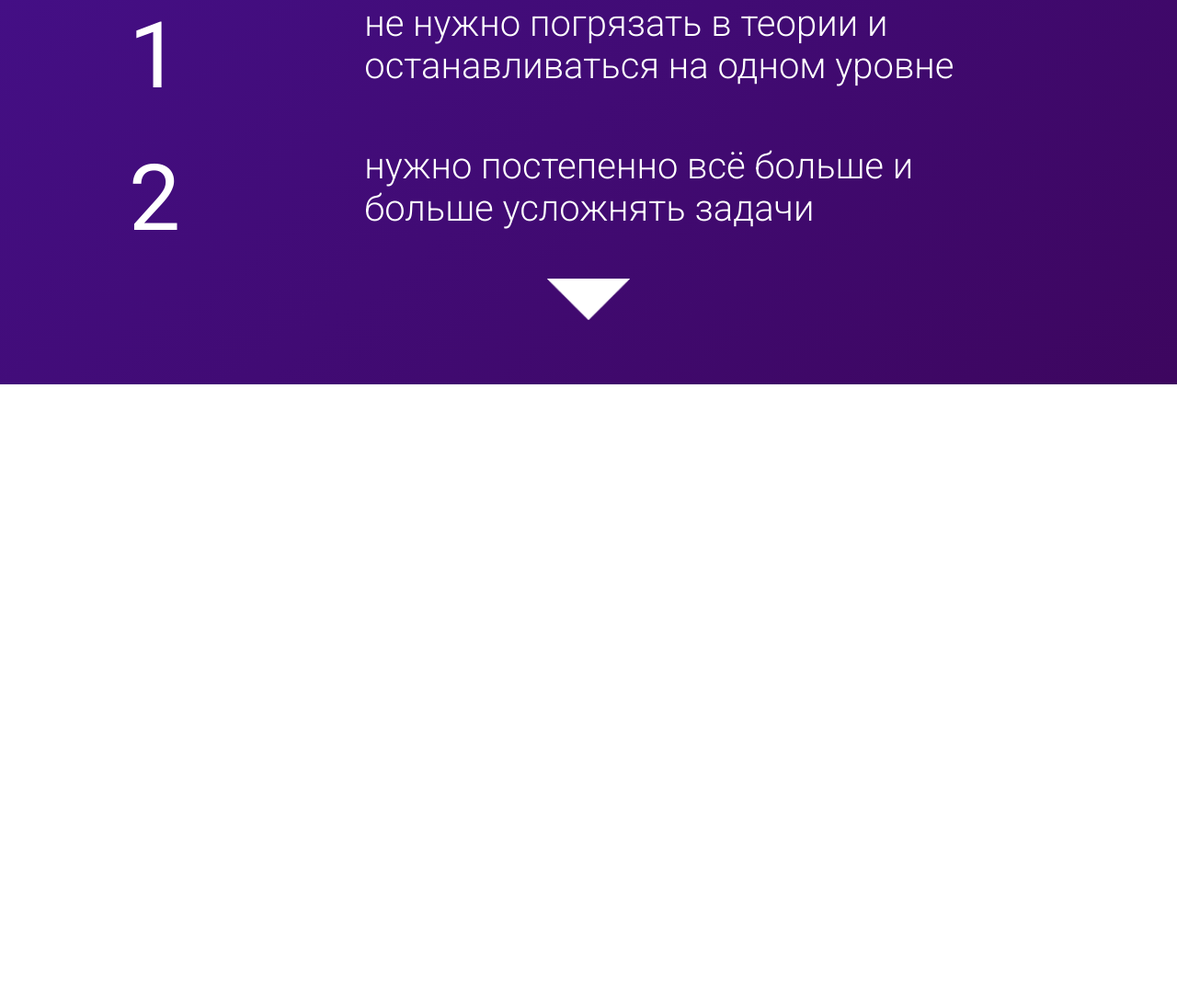
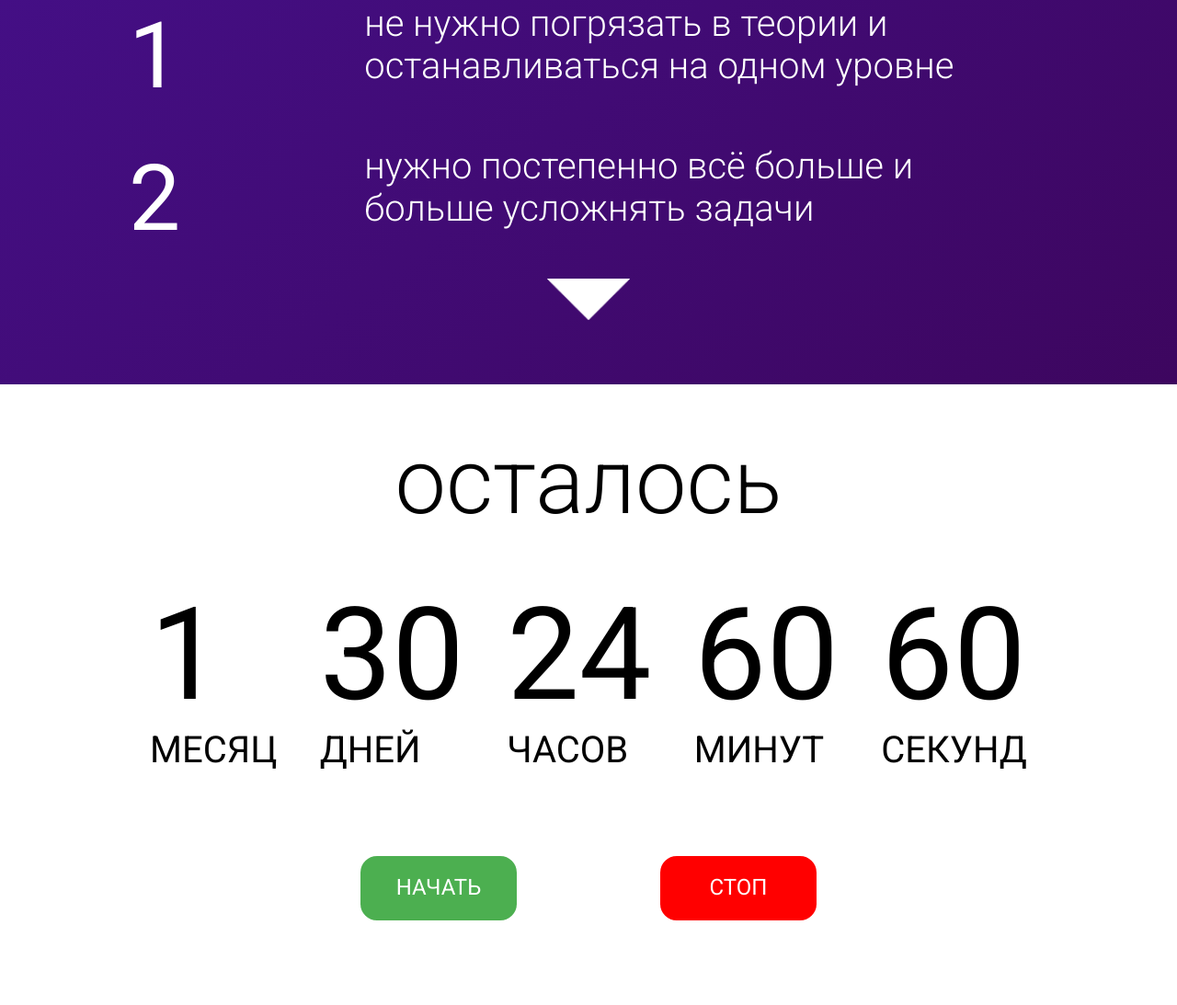
Before and after one commit to batyril/control_time, a plain HTML site: page index.html in a window 1280 px wide. Shown: the part 1557-2650 px from the top of the page at 92% size. Before the commit the page ends 1975 px from the top, so only its background shows below. Drawn offline with nearby package versions, Linux system fonts and the light colour scheme.

Commit message:
сделали дизайн таймера

```diff
--- a/index.html
+++ b/index.html
@@ -3,22 +3,14 @@
 
 <head>
   <meta charset="utf-8">
-  <title></title>
+  <title>1000 часов</title>
   <meta name="description" content="">
   <meta name="viewport" content="width=device-width, initial-scale=1">
 
-  <meta property="og:title" content="">
-  <meta property="og:type" content="">
-  <meta property="og:url" content="">
-  <meta property="og:image" content="">
 
-  <link rel="manifest" href="site.webmanifest">
-  <link rel="apple-touch-icon" href="icon.png">
-  <!-- Place favicon.ico in the root directory -->
   <link rel="preconnect" href="https://fonts.googleapis.com">
   <link rel="preconnect" href="https://fonts.gstatic.com" crossorigin>
   <link href="https://fonts.googleapis.com/css2?family=Roboto:wght@300;400;700&family=Work+Sans&display=swap" rel="stylesheet">
-  <link rel="stylesheet" href="css/normalize.css">
   <link rel="stylesheet" href="style.css">
 
   <meta name="theme-color" content="#fafafa">
@@ -49,7 +41,7 @@
           <div class="block_first">
             <div class="text">измерь <br> время <br>обучения</div>
             <div class="button">
-              Начать
+              <a href="#timer" class="main-nav__link">Начать</a>
             </div>
           </div>
           <div class="block_image">
@@ -62,7 +54,7 @@
 
     </div>
 
-    <div id="about_project" class="about_project">
+    <section id="about_project" class="about_project">
       <div class="contain">
         <div class="about_project_title">
           о проекте
@@ -83,9 +75,9 @@
           <img height="45" src="img/icon3.png">
         </div>
       </div>
-    </div>
+    </section>
 
-    <div id="rules_project" class="rules_project">
+    <section id="rules_project" class="rules_project">
        <div class="contain">
         <div class="rules_project_title">
           правила
@@ -114,13 +106,56 @@
          </div>
 
       </div>
-    </div>
+    </section>
 
+    <section id="timer" class="timer">
+      <div class="contain">
 
-  <!-- Add your site or application content here -->
-  <script src="js/vendor/modernizr-3.11.2.min.js"></script>
-  <script src="js/plugins.js"></script>
-  <script src="js/main.js"></script>
+        <div class="timer_topic">
+          осталось
+        </div>
+
+        <div class="timer_clock">
+
+          <div class="month">
+            <div class="month_number number">1</div>
+            <div class="month_text text">месяц</div>
+          </div>
+
+          <div class="days">
+            <div class="days_number number">30</div>
+            <div class="days_text text">дней</div>
+          </div>
+
+          <div class="hours">
+            <div class="hours_number number">24</div>
+            <div class="hours_text text">часов</div>
+          </div>
+
+          <div class="minutes">
+            <div class="minutes_number number">60</div>
+            <div class="minutes_text text">минут</div>
+          </div>
+
+          <div class="seconds">
+            <div class="seconds_number number">60</div>
+            <div class="seconds_text text">секунд</div>
+          </div>
+
+        </div>
+
+        <div class="timer_button">
+
+          <div class="button_start">
+            Начать
+          </div>
+          <div class="button_stop">
+            стоп
+          </div>
+
+        </div>
+      </div>
+    </section>
 
 </body>
 
--- a/style.scss
+++ b/style.scss
@@ -1,4 +1,4 @@
-@import "css/normalize.css";
+@import "normalize.css";
 *{
   margin: 0px;
   padding: 0px;
@@ -73,6 +73,10 @@
           font-size: 30px;
           width: 150px;
           cursor: pointer;
+          a{
+            color: white;
+            text-decoration: none;
+          }
           }
         .button:hover{
           transform: scale(1.05);
@@ -158,3 +162,72 @@
     }
   }
 }
+.timer{
+  padding-top: 50px;
+  padding-bottom: 60px;
+  min-height: 500px;
+  .contain{
+    .timer_topic{
+      color: black;
+      text-align: center;
+      font-size: 99px;
+      font-weight: lighter;
+    }
+    .timer_clock{
+      margin-top: 50px;
+      display: flex;
+      font-size: 40px;
+      justify-content: space-around ;
+
+
+      .number{
+        font-size: 140px;
+      }
+      .text{
+        text-transform: uppercase;
+      }
+
+    }
+    .timer_button{
+      margin-top: 90px;
+      margin-bottom: 30px;
+      display: flex;
+      text-transform: uppercase;
+      justify-content: space-between;
+      font-size: 24px;
+      .button_start{
+        margin-left: 250px;
+        display: flex;
+        justify-content: center;
+        align-items: center;
+        border-radius: 20px;
+        height: 70px;
+        width: 170px;
+        border: 2px solid white;
+        background-color: #4CAF50;
+        color: white;
+        cursor: pointer;
+      }
+      .button_start:hover{
+        transform: scale(1.05);
+        transition: 0.5s;
+      }
+      .button_stop{
+        display: flex;
+        justify-content: center;
+        align-items: center;
+        height: 70px;
+        width: 170px;
+        border: 2px solid white;
+        background-color: red;
+        color: white;
+        border-radius: 20px;
+        margin-right: 250px;
+        cursor: pointer;
+      }
+      .button_stop:hover{
+        transform: scale(1.05);
+        transition: 0.5s;}
+    }
+  }
+}
```
Also changed, not shown: style.css, 1 other file.
